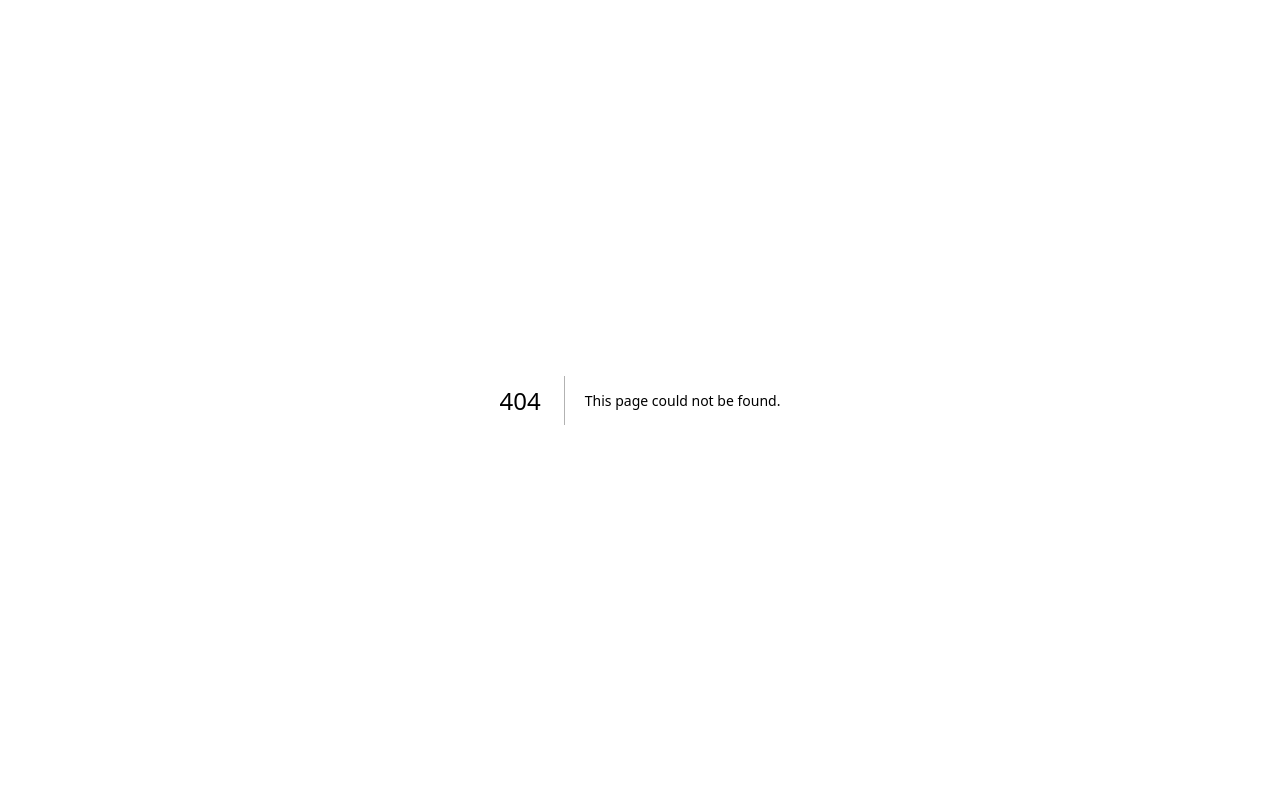
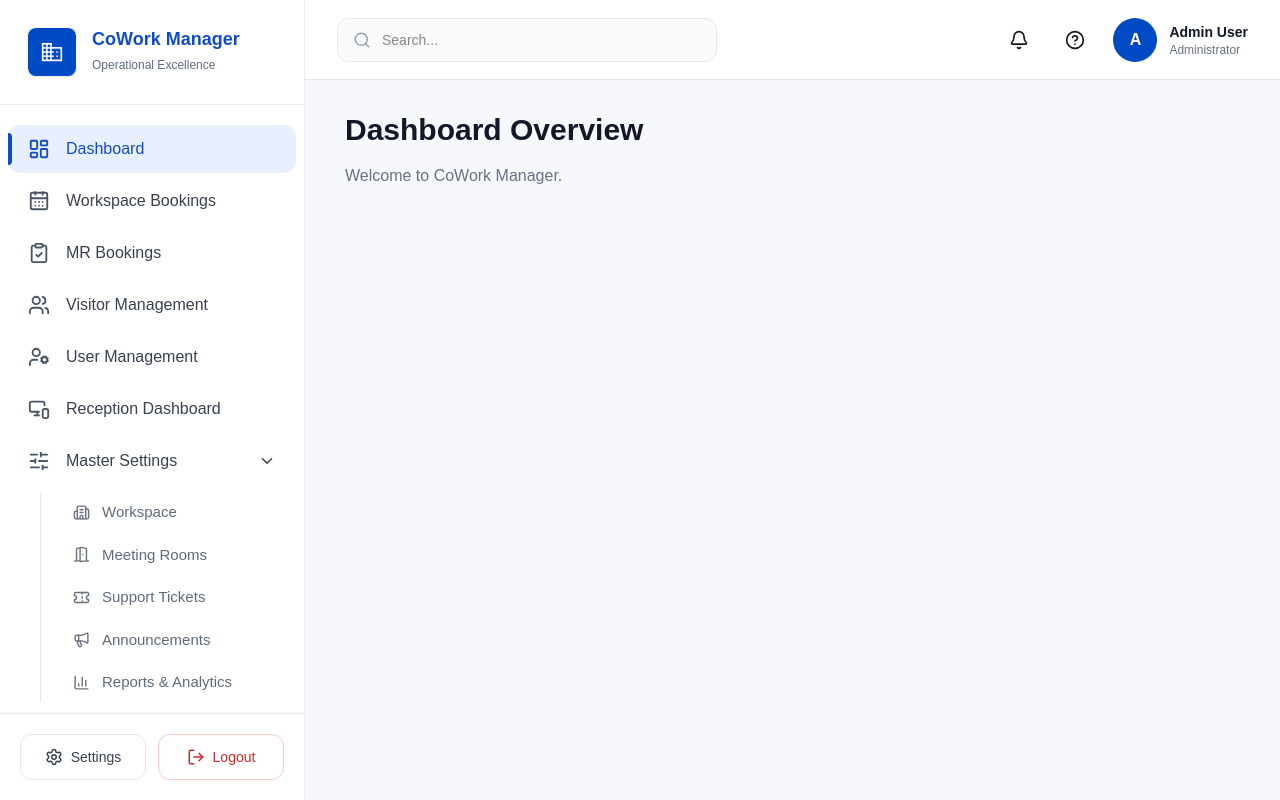
Before and after one commit to ShreeBhavaani-Nichi/cowork, a Next.js app: page /dashboard in a window 1280 px wide. Before the commit this address had no page. Built offline with nearby package versions, Linux system fonts and the light colour scheme.

Commit message:
chore: complete dashboard sidebar implementation

```diff
--- /dev/null
+++ b/src/app/dashboard/page.tsx
@@ -0,0 +1,17 @@
+import DashboardLayout from "@/components/layout/DashboardLayout";
+
+export default function DashboardPage() {
+  return (
+    <DashboardLayout>
+      <div className="space-y-4">
+        <h1 className="text-3xl font-bold text-[#111827]">
+          Dashboard Overview
+        </h1>
+
+        <p className="text-gray-500">
+          Welcome to CoWork Manager.
+        </p>
+      </div>
+    </DashboardLayout>
+  );
+}
--- /dev/null
+++ b/src/components/layout/DashboardLayout.tsx
@@ -0,0 +1,29 @@
+import { ReactNode } from "react";
+import Sidebar from "./Sidebar";
+import Header from "./Header";
+
+interface DashboardLayoutProps {
+  children: ReactNode;
+}
+
+export default function DashboardLayout({
+  children,
+}: DashboardLayoutProps) {
+  return (
+    <div className="flex min-h-screen bg-[#F6F8FC]">
+      {/* Sidebar */}
+      <Sidebar />
+
+      {/* Right Section */}
+      <div className="flex flex-1 flex-col">
+        {/* Header */}
+        <Header />
+
+        {/* Main Content */}
+        <main className="flex-1 overflow-y-auto px-10 py-8">
+          {children}
+        </main>
+      </div>
+    </div>
+  );
+}
--- /dev/null
+++ b/src/components/layout/Header.tsx
@@ -0,0 +1,48 @@
+import { Bell, CircleHelp, Search } from "lucide-react";
+
+export default function Header() {
+  return (
+    <header className="flex h-20 items-center justify-between border-b border-[#E5E7EB] bg-white px-8">
+      {/* Search */}
+      <div className="relative w-[380px]">
+        <Search
+          size={18}
+          className="absolute left-4 top-1/2 -translate-y-1/2 text-gray-400"
+        />
+
+        <input
+          type="text"
+          placeholder="Search..."
+          className="h-11 w-full rounded-xl border border-gray-200 bg-[#F9FAFB] pl-11 pr-4 text-sm outline-none focus:border-[#004AC6]"
+        />
+      </div>
+
+      {/* Right Side */}
+      <div className="flex items-center gap-5">
+        <button className="rounded-full p-2 hover:bg-gray-100">
+          <Bell size={20} />
+        </button>
+
+        <button className="rounded-full p-2 hover:bg-gray-100">
+          <CircleHelp size={20} />
+        </button>
+
+        <div className="flex items-center gap-3">
+          <div className="flex h-11 w-11 items-center justify-center rounded-full bg-[#004AC6] text-white font-semibold">
+            A
+          </div>
+
+          <div>
+            <p className="text-sm font-semibold text-[#111827]">
+              Admin User
+            </p>
+
+            <p className="text-xs text-gray-500">
+              Administrator
+            </p>
+          </div>
+        </div>
+      </div>
+    </header>
+  );
+}
--- /dev/null
+++ b/src/components/layout/Sidebar.tsx
@@ -0,0 +1,15 @@
+import SidebarFooter from "./SidebarFooter";
+import SidebarLogo from "./SidebarLogo";
+import SidebarNav from "./SidebarNav";
+
+export default function Sidebar() {
+  return (
+    <aside className="flex h-screen w-[305px] flex-col border-r border-[#E8ECF4] bg-white">
+      <SidebarLogo />
+
+      <SidebarNav />
+
+      <SidebarFooter />
+    </aside>
+  );
+}
--- /dev/null
+++ b/src/components/layout/SidebarFooter.tsx
@@ -0,0 +1,19 @@
+import { LogOut, Settings } from "lucide-react";
+
+export default function SidebarFooter() {
+  return (
+    <div className="border-t border-[#E8ECF4] p-5">
+      <div className="grid grid-cols-2 gap-3">
+        <button className="flex items-center justify-center gap-2 rounded-xl border border-[#E5E7EB] bg-white px-4 py-3 text-sm font-medium text-[#374151] transition-colors hover:bg-[#F8FAFC]">
+          <Settings size={18} />
+          <span>Settings</span>
+        </button>
+
+        <button className="flex items-center justify-center gap-2 rounded-xl border border-[#FECACA] bg-white px-4 py-3 text-sm font-medium text-[#DC2626] transition-colors hover:bg-[#FEF2F2]">
+          <LogOut size={18} />
+          <span>Logout</span>
+        </button>
+      </div>
+    </div>
+  );
+}
--- /dev/null
+++ b/src/components/layout/SidebarLogo.tsx
@@ -0,0 +1,29 @@
+export default function SidebarLogo() {
+  return (
+    <div className="border-b border-[#E8ECF4] px-7 py-7">
+      <div className="flex items-center gap-4">
+        <div className="flex h-12 w-12 items-center justify-center rounded-lg bg-[#004AC6] shadow-sm">
+          <span
+            className="material-symbols-outlined text-[28px] text-white"
+            style={{
+              fontVariationSettings:
+                "'FILL' 0, 'wght' 500, 'GRAD' 0, 'opsz' 48",
+            }}
+          >
+            domain
+          </span>
+        </div>
+
+        <div>
+          <h1 className="text-[18px] font-bold leading-none text-[#0F4CC9]">
+            CoWork Manager
+          </h1>
+
+          <p className="mt-2 text-[12px] font-medium text-[#5E6B82]">
+            Operational Excellence
+          </p>
+        </div>
+      </div>
+    </div>
+  );
+}
--- /dev/null
+++ b/src/components/layout/SidebarNav.tsx
@@ -0,0 +1,85 @@
+"use client";
+
+import { useState } from "react";
+import { ChevronDown, ChevronRight } from "lucide-react";
+import { sidebarItems } from "./sidebarData";
+
+export default function SidebarNav() {
+  const [masterOpen, setMasterOpen] = useState(true);
+
+  return (
+    <nav className="flex-1 overflow-y-auto px-2 py-5">
+      <div className="space-y-1">
+        {sidebarItems.map((item) => {
+          const Icon = item.icon;
+          const hasChildren = !!item.children;
+
+          return (
+            <div key={item.title}>
+              <button
+                onClick={() =>
+                  hasChildren && setMasterOpen((prev) => !prev)
+                }
+                className={`group relative flex w-full items-center justify-between rounded-xl px-5 py-3 transition-all duration-200 ${
+                  item.active
+                    ? "bg-[#E8F0FF] text-[#0F4CC9]"
+                    : "text-[#394150] hover:bg-[#F5F7FB]"
+                }`}
+              >
+                {/* Active Indicator */}
+                {item.active && (
+                  <span className="absolute left-0 top-2 bottom-2 w-1 rounded-r-full bg-[#0F4CC9]" />
+                )}
+
+                <div className="flex items-center gap-4">
+                  <Icon
+                    size={22}
+                    strokeWidth={2}
+                    className={
+                      item.active
+                        ? "text-[#0F4CC9]"
+                        : "text-[#4B5563]"
+                    }
+                  />
+
+                  <span className="text-[16px] font-medium">
+                    {item.title}
+                  </span>
+                </div>
+
+                {hasChildren &&
+                  (masterOpen ? (
+                    <ChevronDown size={18} />
+                  ) : (
+                    <ChevronRight size={18} />
+                  ))}
+              </button>
+
+              {hasChildren && masterOpen && (
+                <div className="ml-8 mt-2 space-y-1 border-l border-[#E5E7EB] pl-5">
+                  {item.children!.map((child) => {
+                    const ChildIcon = child.icon;
+
+                    return (
+                      <button
+                        key={child.title}
+                        className="flex w-full items-center gap-3 rounded-lg px-3 py-2 text-[15px] text-[#5F6B7A] transition hover:bg-[#F6F8FC]"
+                      >
+                        <ChildIcon
+                          size={17}
+                          className="text-[#6B7280]"
+                        />
+
+                        <span>{child.title}</span>
+                      </button>
+                    );
+                  })}
+                </div>
+              )}
+            </div>
+          );
+        })}
+      </div>
+    </nav>
+  );
+}
--- /dev/null
+++ b/src/components/layout/sidebarData.ts
@@ -0,0 +1,80 @@
+import {
+  LayoutDashboard,
+  CalendarDays,
+  ClipboardCheck,
+  Users,
+  UserCog,
+  MonitorSmartphone,
+  SlidersHorizontal,
+  Building2,
+  DoorOpen,
+  Ticket,
+  Megaphone,
+  BarChart3,
+} from "lucide-react";
+
+export interface SidebarSubItem {
+  title: string;
+  icon: React.ElementType;
+}
+
+export interface SidebarItem {
+  title: string;
+  icon: React.ElementType;
+  active?: boolean;
+  children?: SidebarSubItem[];
+}
+
+export const sidebarItems: SidebarItem[] = [
+  {
+    title: "Dashboard",
+    icon: LayoutDashboard,
+    active: true,
+  },
+  {
+    title: "Workspace Bookings",
+    icon: CalendarDays,
+  },
+  {
+    title: "MR Bookings",
+    icon: ClipboardCheck,
+  },
+  {
+    title: "Visitor Management",
+    icon: Users,
+  },
+  {
+    title: "User Management",
+    icon: UserCog,
+  },
+  {
+    title: "Reception Dashboard",
+    icon: MonitorSmartphone,
+  },
+  {
+    title: "Master Settings",
+    icon: SlidersHorizontal,
+    children: [
+      {
+        title: "Workspace",
+        icon: Building2,
+      },
+      {
+        title: "Meeting Rooms",
+        icon: DoorOpen,
+      },
+      {
+        title: "Support Tickets",
+        icon: Ticket,
+      },
+      {
+        title: "Announcements",
+        icon: Megaphone,
+      },
+      {
+        title: "Reports & Analytics",
+        icon: BarChart3,
+      },
+    ],
+  },
+];
```
Also changed, not shown: src/assets/icons/cowork-logo.svg (deleted).
